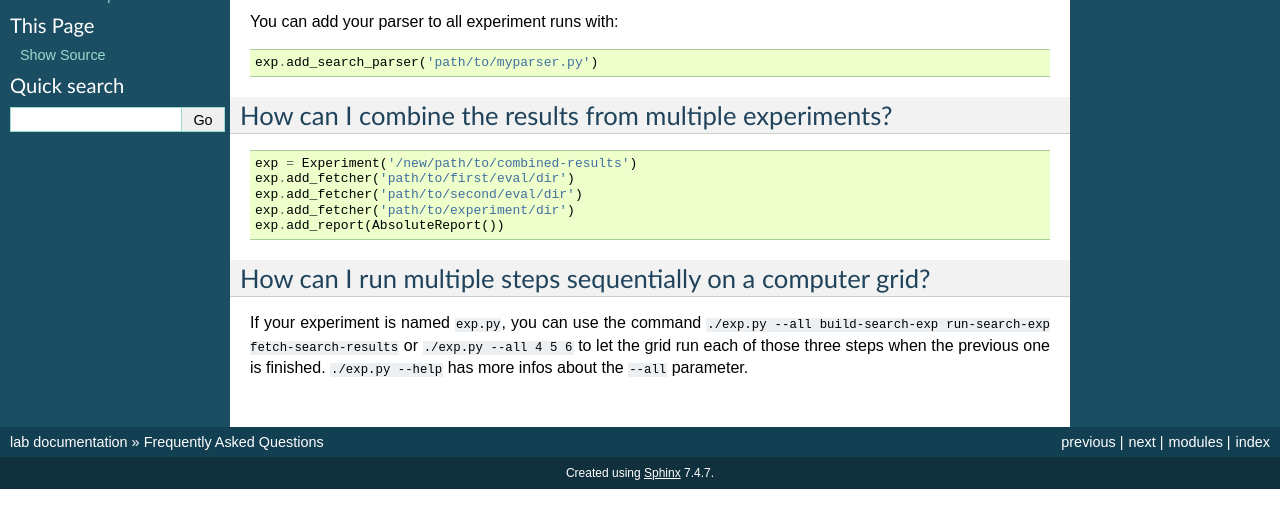
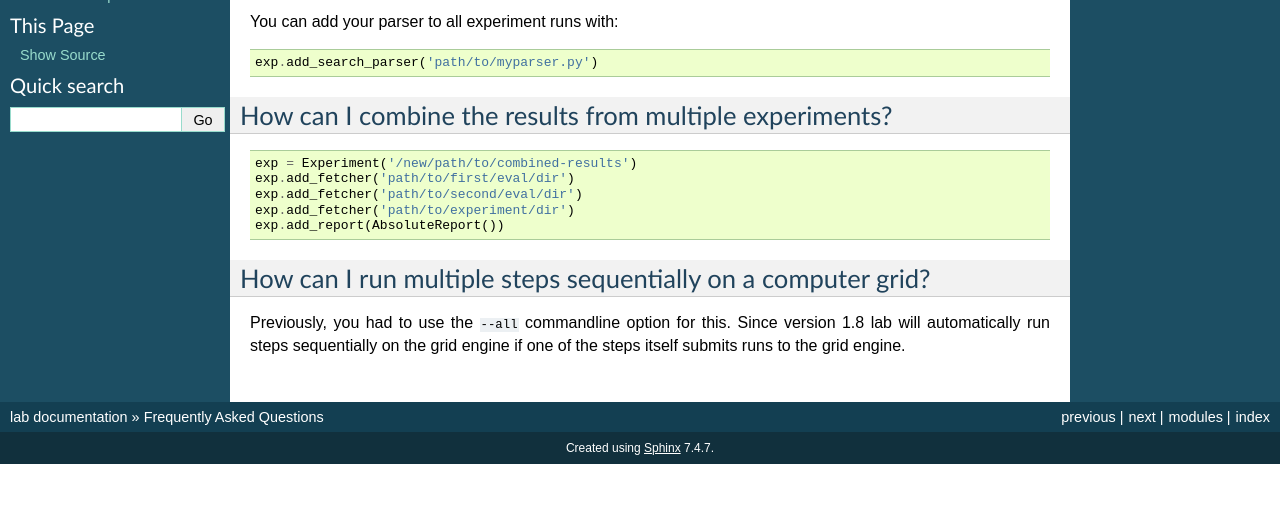
Before and after one commit to aibasel/lab, a Sphinx documentation site: the page built from docs/downward.faq.rst, in a window 1280 px wide, cut to the strip 337-865 px from the top of the page. Built offline with Sphinx 7.4.7, drawn with Linux system fonts in a browser that asks for light colours.

Commit message:
update faq

```diff
--- a/docs/downward.faq.rst
+++ b/docs/downward.faq.rst
@@ -31,8 +31,6 @@ How can I combine the results from multiple experiments?
 How can I run multiple steps sequentially on a computer grid?
 -------------------------------------------------------------
 
-If your experiment is named ``exp.py``, you can use the command
-``./exp.py --all build-search-exp run-search-exp fetch-search-results`` or
-``./exp.py --all 4 5 6`` to let the grid run each of those three steps when the
-previous one is finished. ``./exp.py --help`` has more infos about the ``--all``
-parameter.
+Previously, you had to use the ``--all`` commandline option for this.
+Since version 1.8 lab will automatically run steps sequentially on the
+grid engine if one of the steps itself submits runs to the grid engine.
```
